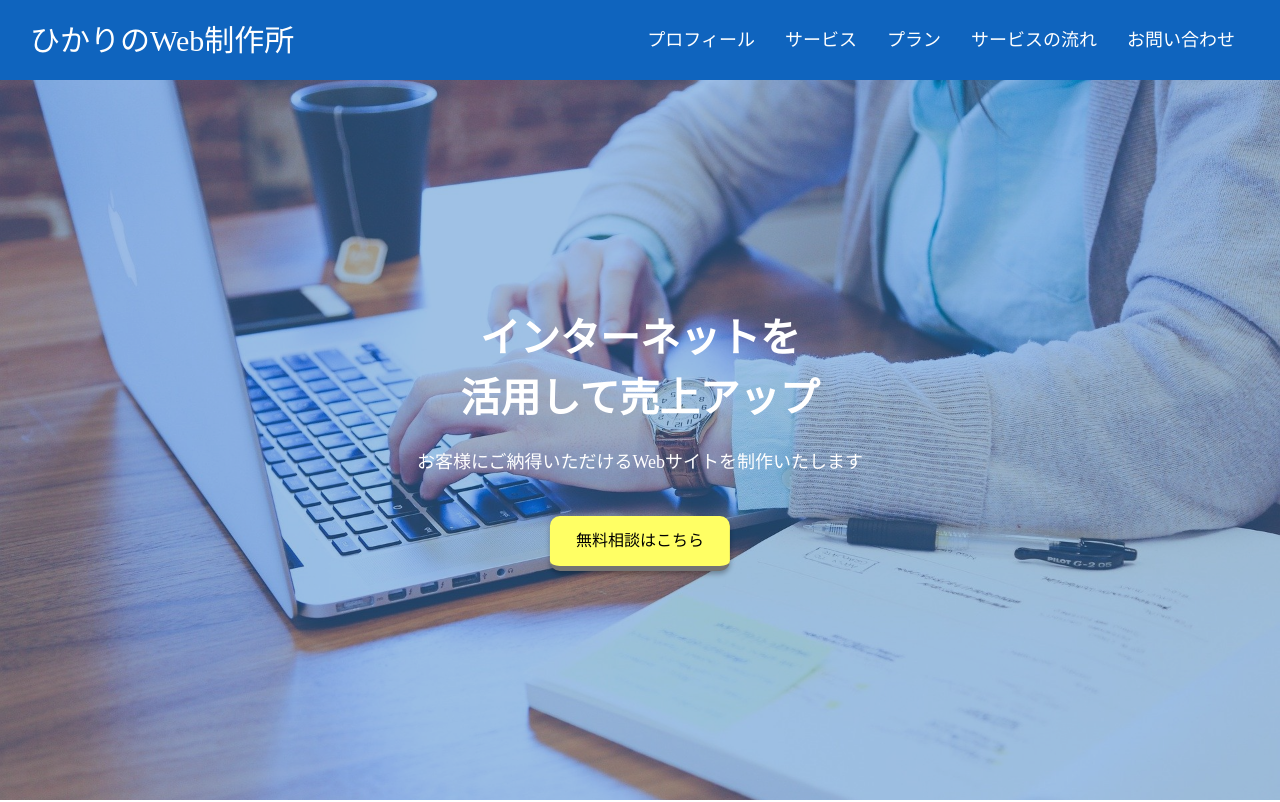
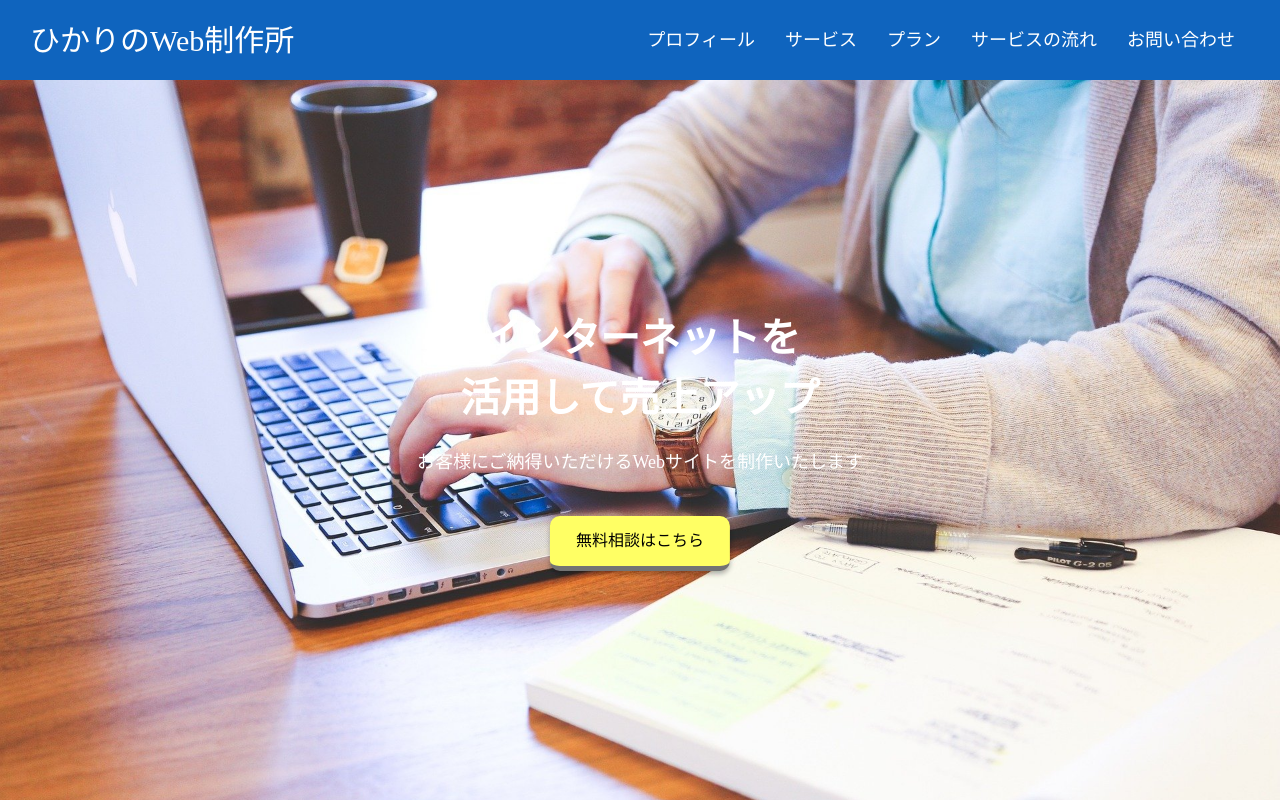
Before and after one commit to hikarilife/portfolio, a plain HTML site: page index.html in a window 1280 px wide. Shown: the top 802 px of the page. Drawn offline with nearby package versions, Linux system fonts and the light colour scheme; files that its build step writes are made by us from their sources.

Commit message:
Update _top.scss

```diff
--- a/scss/object/_top.scss
+++ b/scss/object/_top.scss
@@ -11,8 +11,8 @@
   .top-cover {
     margin-top: 80px;
     height: calc(100vh - 80px);
-    background-color: cl(first);
-    opacity: 0.4;
+//    background-color: cl(first);
+//    opacity: 0.4;
   }
 
   .top-contents {
```
